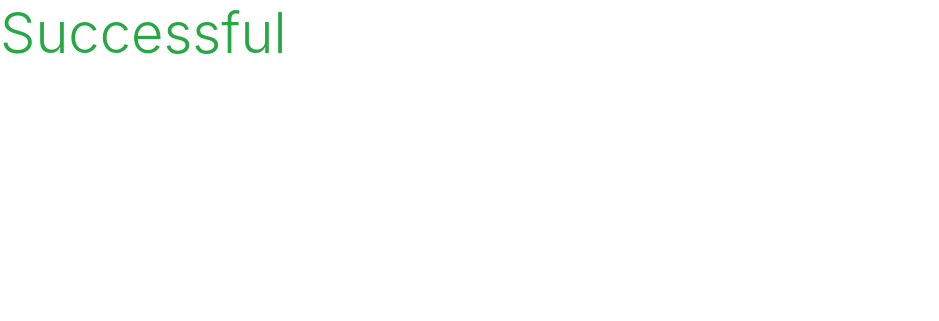
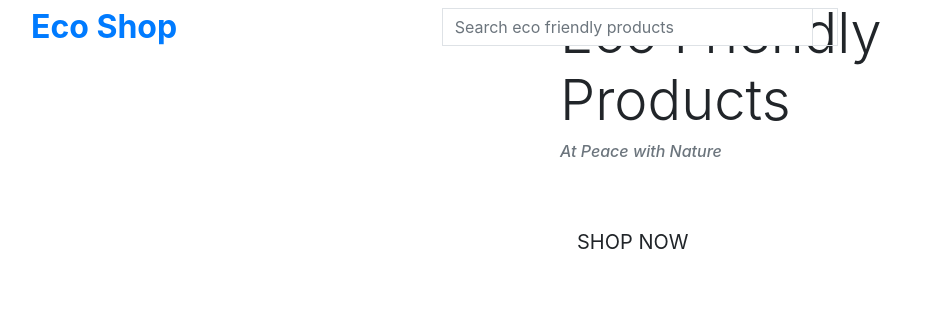
Before and after one commit to Cutbert1/Eco-Shop, a Django app: page / in a window 1280 px wide. Shown: the top 321 px of the page, without its empty margins (0-939 px from the left). Run offline with Django 4.2, Linux system fonts and the light colour scheme.

Commit message:
Add header to base.html

```diff
--- a/home/templates/home/index.html
+++ b/home/templates/home/index.html
@@ -2,6 +2,28 @@
 
 {% load static %}
 
+{% block page_header %}
+    <div class="container header-container">
+        <div class="row">
+            <div class="col"></div>
+        </div>
+    </div>
+{% endblock %}
+
 {% block content %}
-    <h1 class="display-4 text-success">Successful</h1>
+    <div class="container h-100">
+        <div class="row h-100">
+            <div class="col-7 col-md-6 my-auto offset-md-5 text-end">
+                <h1 class="display-4 logo-font text-black">
+                    Eco Friendly Products
+                </h1>
+                <h6 class="text-muted font-italic">At Peace with Nature</h6>
+                <div class="my-5">
+                    <h4>
+                        <a href="" class="shop-now-button btn btn-lg rounded-0 text-uppercase py-3">Shop Now</a>
+                    </h4>
+                </div>
+            </div>
+        </div>
+    </div>
 {% endblock %}
--- a/templates/base.html
+++ b/templates/base.html
@@ -33,7 +33,37 @@
         <title>Eco Shop {% block extra_title %}{% endblock %}</title>
     </head>
     <body>
-        <header class="container-fluid fixed-top"></header>
+        <header class="container-fluid fixed-top">
+            <div class="row">
+                <div class="col-12 col-lg-4 my-auto py-1 py-lg-0 text-center text-lg-left">
+                    <a href="{% url 'home' %}" class="nav-link main-logo-link">
+                        <h2 class="logo-font my-0"><strong>Eco Shop</strong></h2>
+                      </a>
+                </div>
+                <div class="col-12 col-lg-4 my-auto py-1 py-lg-0">
+                    <form method="GET" action="">
+                        <div class="input-group w-100">
+                          <input class="form-control border border-black rounded-0" type="text" name="q"
+                            placeholder="Search eco friendly products">
+                          <div class="input-group-append">
+                            <button class="form-control btn btn-black border border-black rounded-0" type="submit">
+                              <span class="icon" style="color: #518622;">
+                                <i class="fas fa-search"></i>
+                              </span>
+                            </button>
+                          </div>
+                        </div>
+                      </form>
+                </div>
+                <div class="col-12 col-lg-4 my-auto py-1 py-lg-0">
+                    <ul class="list-inline list-unstyled text-center text-lg-right my-0">
+                        <li class="list-inline-item dropdown"></li>
+                        <li class="list-inline-item"></li>
+                      </ul>
+                    </div>
+                </div>
+            </div>
+        </header>
 
         {% if messages %}
             <div class="message-container"></div>
```
